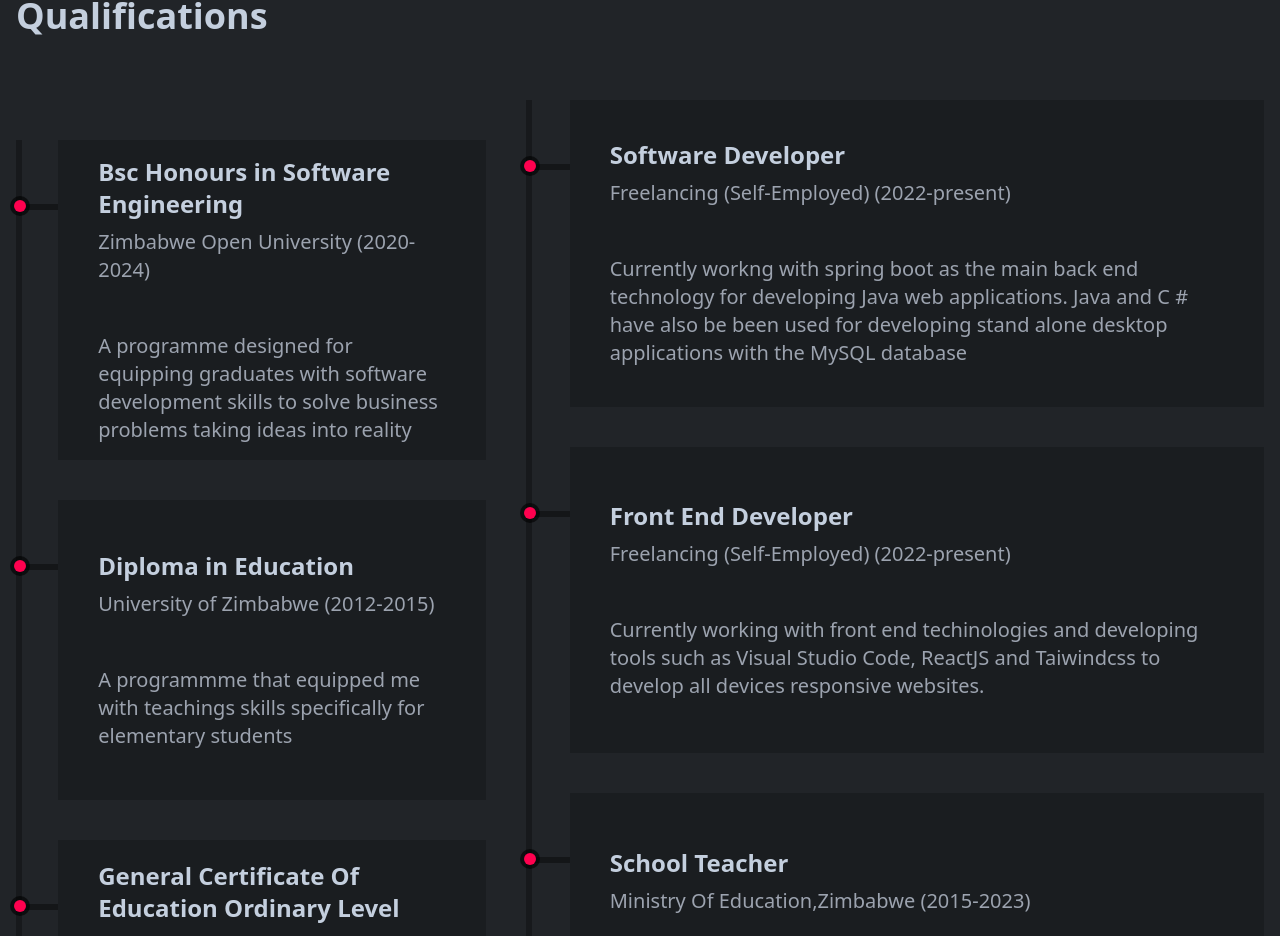
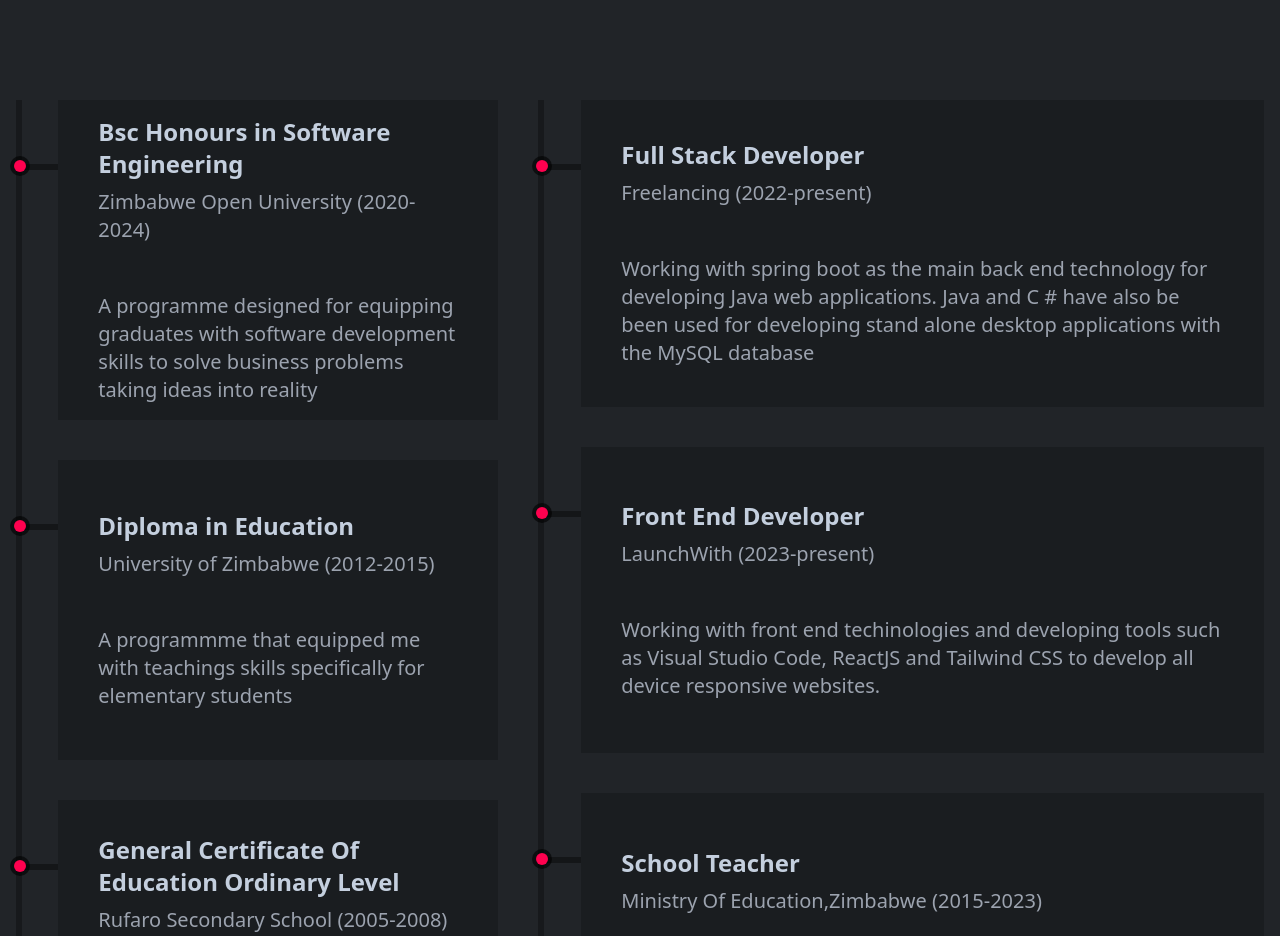
Before and after one commit to LawMashira/Law-Mashira-React-Personal-Website, a React (Create React App) app: page / in a window 1280 px wide. Shown: the part 5063-5999 px from the top of the page. Built offline with nearby package versions, Linux system fonts and the light colour scheme.

Commit message:
adding a project

```diff
--- a/src/components/resume/Education.js
+++ b/src/components/resume/Education.js
@@ -44,17 +44,17 @@ export default function Education() {
       border-l-black
        border-opacity-30 flex flex-col gap-10">
         <ResumeCard
-        title="Software Developer"
-        subtitle="Freelancing (Self-Employed) (2022-present)"
+        title="Full Stack Developer"
+        subtitle="Freelancing  (2022-present)"
 
-        des="Currently workng with spring boot as the main back end technology for developing Java web applications.   Java and C # have also be
+        des=" Working with spring boot as the main back end technology for developing Java web applications.   Java and C # have also be
         been used for developing stand alone desktop applications with the MySQL database"/>
         <ResumeCard
           title="Front End Developer"
-          subtitle="Freelancing (Self-Employed) (2022-present)"
+          subtitle="LaunchWith (2023-present)"
 
-          des="Currently working with front end techinologies and developing tools
-          such as Visual Studio Code, ReactJS and Taiwindcss to develop all devices responsive
+          des="Working with front end techinologies and developing tools
+          such as Visual Studio Code, ReactJS and Tailwind CSS to develop all device responsive
           websites."
            />
         <ResumeCard
--- a/src/components/resume/Experience.js
+++ b/src/components/resume/Experience.js
@@ -41,8 +41,8 @@ export default function Experience() {
                      border-l-black
                       border-opacity-30 flex flex-col gap-10">
                        <ResumeCard
-                       title="Software Developer"
-                       subtitle="Freelancing (Self-Employed) (2021-present)"
+                       title="Backend Developer"
+                       subtitle="Freelancing (2021-present)"
 
                        des="I have practical experience  in writing codes,building and designing software  systems as a freelancer. Currently,  I prefer to
                        work with technologies such as Visual Studio Code,eclipse for Java, ReactJS, MySQL, SpringBoot and Microsoft
```
Also changed, not shown: src/components/banner/Banner.js (+6 -2 lines).
